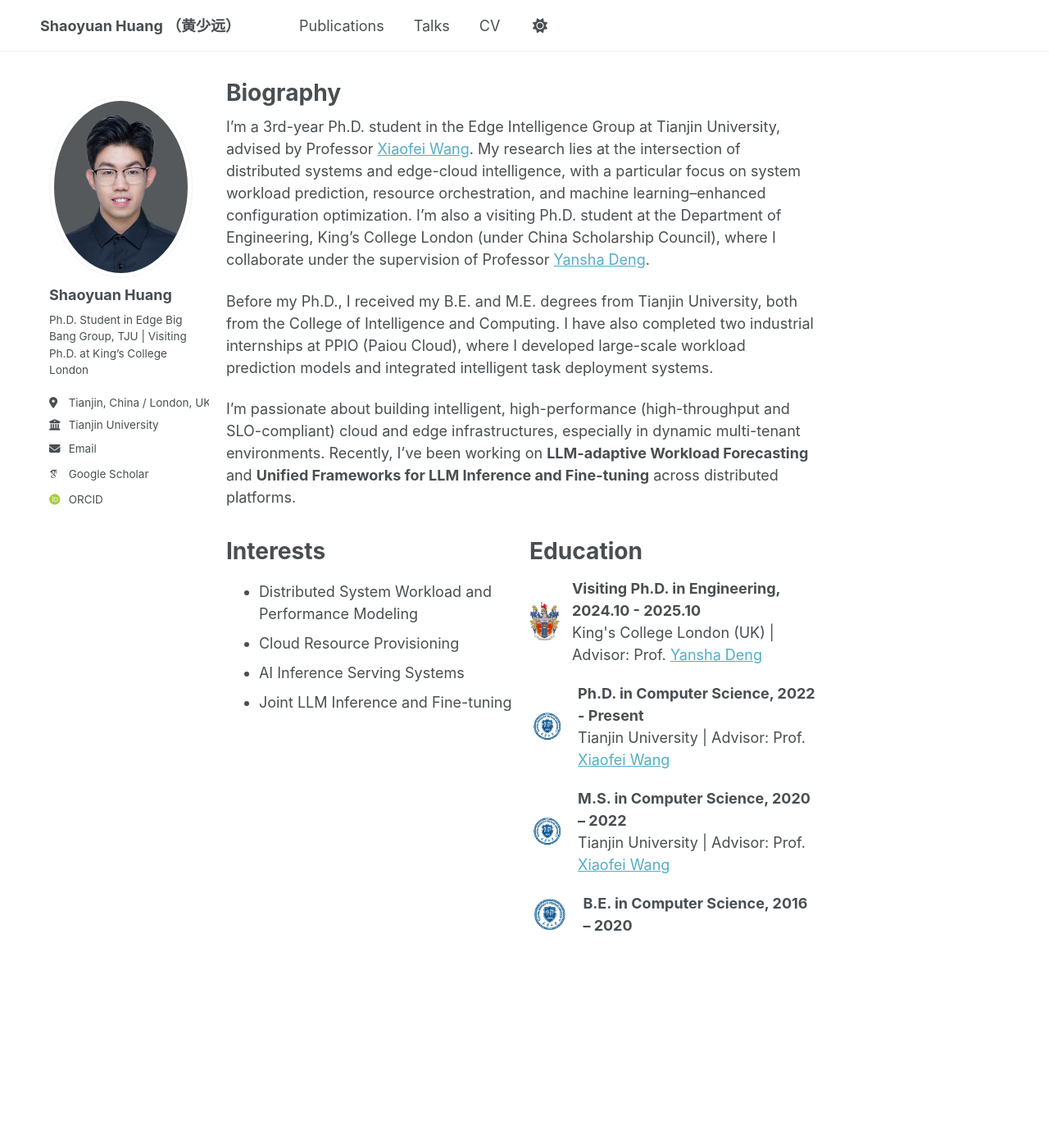
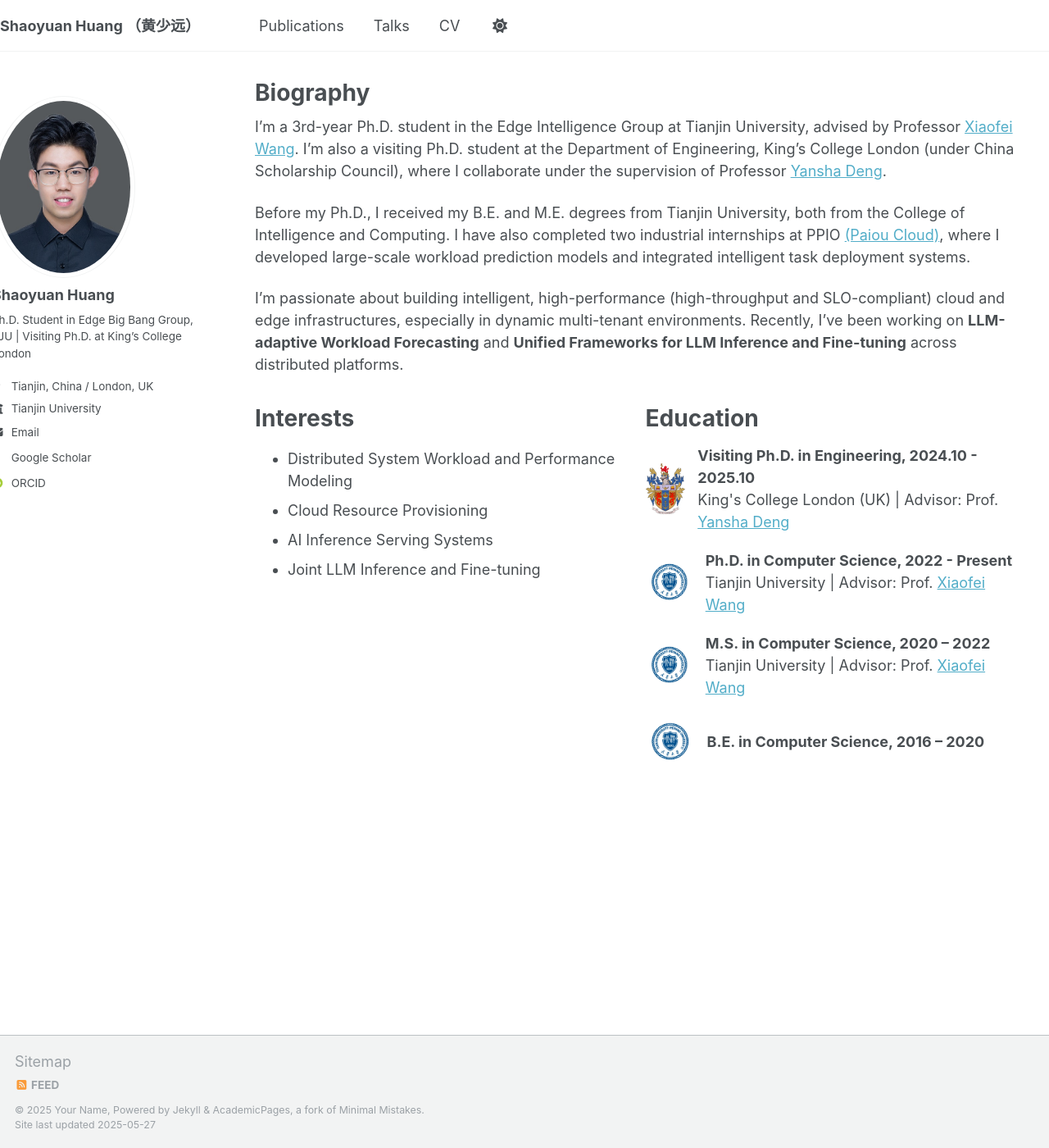
Before and after one commit to hsy23/ShaoyuanHuang, a Jekyll site: the page built from _pages/about.md, in a window 1280 px wide and 1400 px high. Shown: the whole window at 82% size. Built offline with Jekyll 4.4.1, drawn with Linux system fonts in a browser that asks for light colours; some web fonts are replaced.

Commit message:
居中调整

```diff
--- a/_pages/about.md
+++ b/_pages/about.md
@@ -7,9 +7,9 @@
   - /about.html
 ---
 
-I’m a 3rd-year Ph.D. student in the Edge Intelligence Group at Tianjin University, advised by Professor [Xiaofei Wang](http://www.drxiaofei.wang/index.html). My research lies at the intersection of distributed systems and edge-cloud intelligence, with a particular focus on system workload prediction, resource orchestration, and machine learning–enhanced configuration optimization. I'm also a visiting Ph.D. student at the Department of Engineering, King’s College London (under China Scholarship Council), where I collaborate under the supervision of Professor [Yansha Deng](https://www.yanshadeng.org/).
+I’m a 3rd-year Ph.D. student in the Edge Intelligence Group at Tianjin University, advised by Professor [Xiaofei Wang](http://www.drxiaofei.wang/index.html). I'm also a visiting Ph.D. student at the Department of Engineering, King’s College London (under China Scholarship Council), where I collaborate under the supervision of Professor [Yansha Deng](https://www.yanshadeng.org/).
 
-Before my Ph.D., I received my B.E. and M.E. degrees from Tianjin University, both from the College of Intelligence and Computing. I have also completed two industrial internships at PPIO (Paiou Cloud), where I developed large-scale workload prediction models and integrated intelligent task deployment systems.
+Before my Ph.D., I received my B.E. and M.E. degrees from Tianjin University, both from the College of Intelligence and Computing. I have also completed two industrial internships at PPIO [(Paiou Cloud)](https://ppio.cn/), where I developed large-scale workload prediction models and integrated intelligent task deployment systems.
 
 I’m passionate about building intelligent, high-performance (high-throughput and SLO-compliant) cloud and edge infrastructures, especially in dynamic multi-tenant environments. Recently, I’ve been working on **LLM-adaptive Workload Forecasting** and **Unified Frameworks for LLM Inference and Fine-tuning** across distributed platforms.
 
--- a/_sass/_themes.scss
+++ b/_sass/_themes.scss
@@ -70,7 +70,7 @@
     math: fluid,
     output: float,
     gutter-position: after,
-    container: 85%,
+    container: 90%,
     global-box-sizing: border-box,
 );
 
--- a/_sass/layout/_masthead.scss
+++ b/_sass/layout/_masthead.scss
@@ -27,13 +27,13 @@
   &__inner-wrap {
     @include container;
     @include clearfix;
-    padding: 0.5em 1.5em 0.5em 0.5em;
+    padding: 0.5em 2em 0.5em 0;
     font-family: $sans-serif-narrow;
     margin-left: auto;
     margin-right: auto;
 
     @include breakpoint($x-large) {
-      max-width: 1200px;
+      max-width: 1400px;
     }
 
     nav {
--- a/_sass/layout/_page.scss
+++ b/_sass/layout/_page.scss
@@ -8,21 +8,22 @@
   margin-top: 2em;
   margin-left: auto;
   margin-right: auto;
-  padding-left: 0.5em;
-  padding-right: 1.5em;
+  padding-left: 0;
+  padding-right: 2em;
   animation: intro 0.3s both;
   animation-delay: 0.35s;
 
   @include breakpoint($x-large) {
-    max-width: 1200px;
+    max-width: 1400px;
   }
 }
 
 .page {
   @include breakpoint($large) {
-    @include span(10 of 12 last);
-    @include prefix(0.3 of 12);
-    @include suffix(2.2 of 12);
+    float: right;
+    width: 75%;
+    padding-left: 0;
+    padding-right: 0;
   }
 
   .page__inner-wrap {
--- a/_sass/layout/_sidebar.scss
+++ b/_sass/layout/_sidebar.scss
@@ -22,11 +22,12 @@
     overflow-y: auto;               // Add scrollbar if the sidebar is too long
     position: fixed;
     padding-top: $masthead-height;
-    left: calc((100% - 1200px) / 2 + 20px);
+    left: calc((100% - 1400px) / 2 + 50px);
   }
 
   @include breakpoint($large) {
-    @include span(2 of 12);
+    float: left;
+    width: 20%;
     opacity: 1;
     -webkit-transition: opacity 0.2s ease-in-out;
             transition: opacity 0.2s ease-in-out;
@@ -39,7 +40,7 @@
   @include breakpoint($x-large) {
     max-width: $sidebar-link-max-width;
     padding-right: 0;
-    left: calc((100% - 1200px) / 2 + 20px);
+    left: calc((100% - 1400px) / 2 + 50px);
   }
 
   h2, h3, h4, h5, h6 {
```
